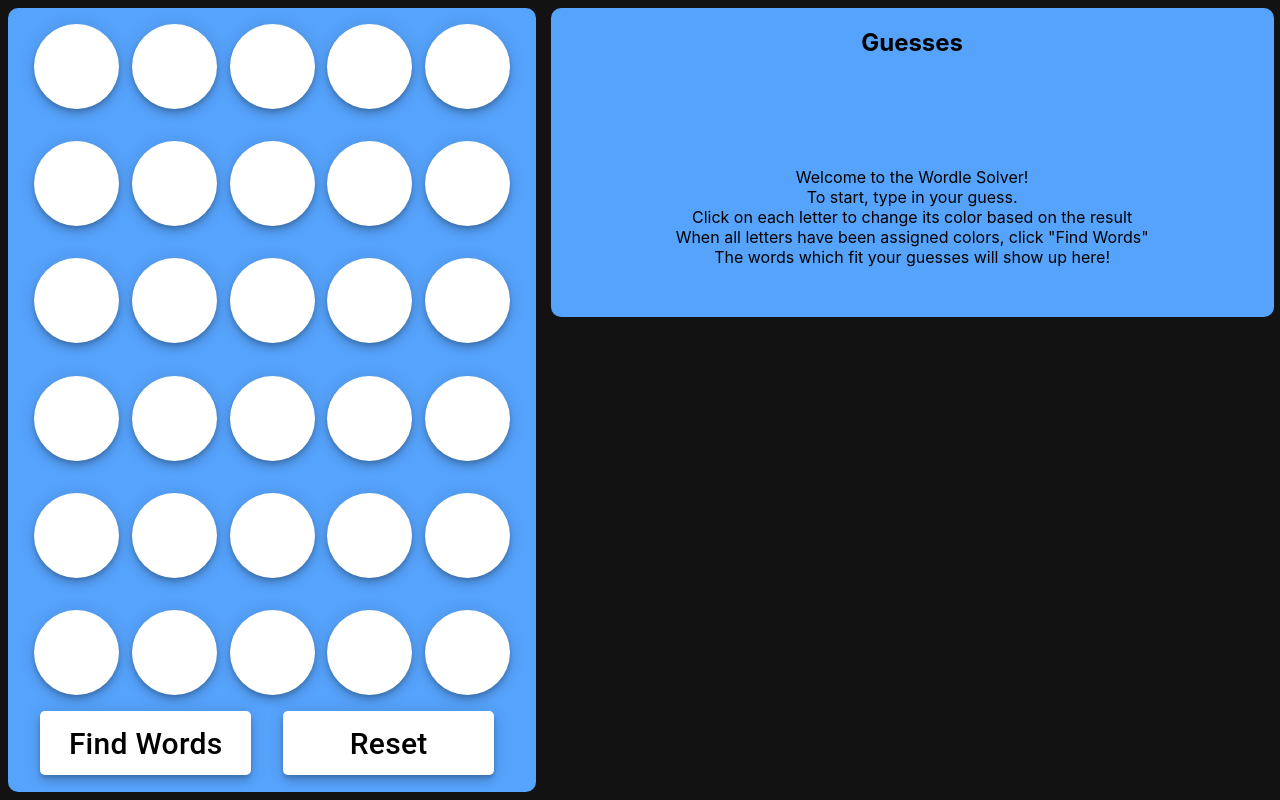
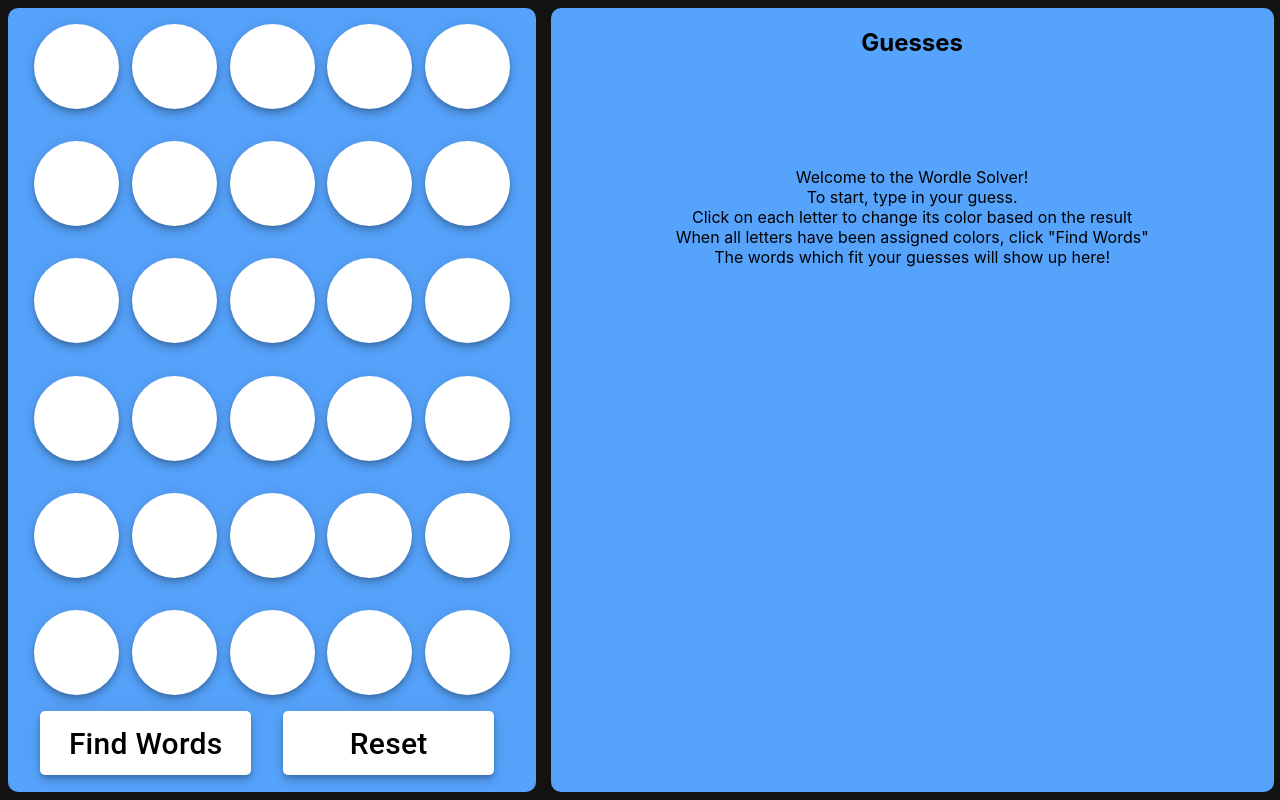
Before and after one commit to rceglie/Wordle-Solver, a React (Create React App) app: page / in a window 1280 px wide. Built offline with nearby package versions, Linux system fonts and the light colour scheme.

Commit message:
scrollbar to guess display

```diff
--- a/src/index.css
+++ b/src/index.css
@@ -116,21 +116,22 @@
 }
 
 .results-area{
-  height:100%;
-  width:70%;
+
+  inline-size:100%;
+  align-items: center;
+  height:98vh;
   display:flex;
   flex-direction:column;
   margin:1vh .5vw 1vh 1vh;
   border-radius:10px;
   background-color:rgb(86, 163, 252);
-  inline-size:100%;
-  align-items: center;
 }
 
 .guesses{
   width:75%;
   word-break: break-word;
   margin:50px;
+  overflow-y:scroll;
 }
 
 .btn-area{
```
